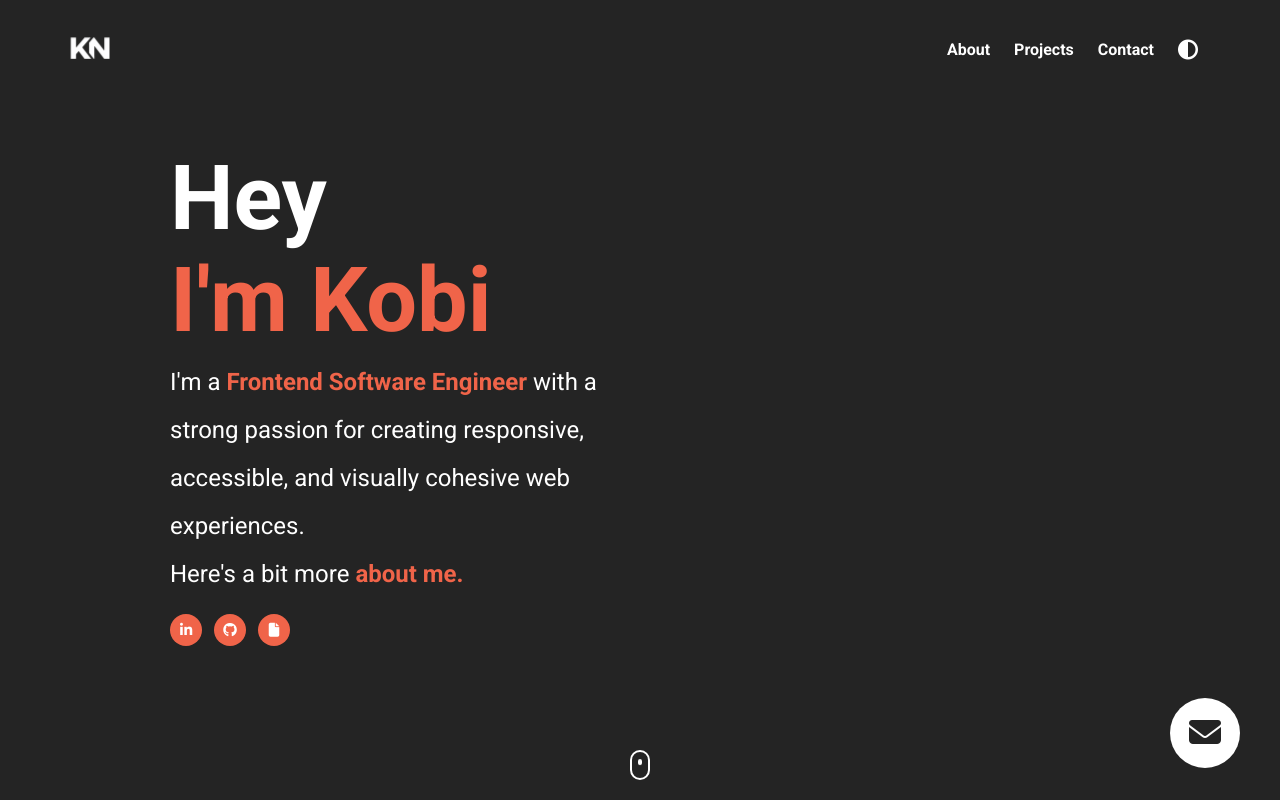
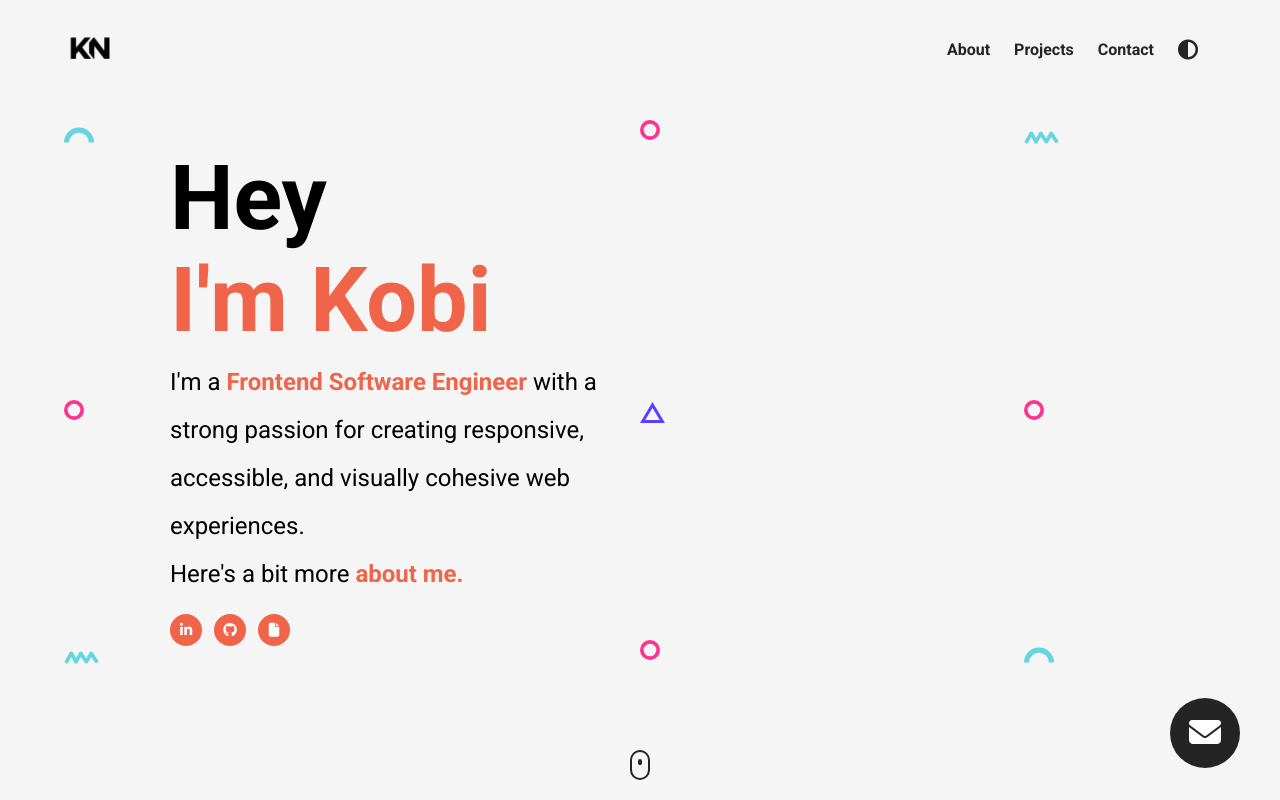
Before and after one commit to Kgithub7/Portfolio, a plain HTML site: page index.html in a window 1280 px wide. Both pictures are taken after a click on the icon 1188 px from the left and 49 px from the top of the page. Shown: the top 800 px of the page. Drawn offline with nearby package versions, Linux system fonts and the light colour scheme.

Commit message:
Add backgrond shapes

```diff
--- a/index.html
+++ b/index.html
@@ -22,8 +22,8 @@
       })();
     </script>
   </head>
-  <body>
-    <section id="landing-page">
+  <body class="dark-theme">
+    <section id="landing-page" onmousemove="moveBackground(event)">
       <nav>
         <figure>
           <img src="assets/KN logo.png" alt="" id="personal-logo" />
@@ -55,7 +55,7 @@
             <a
               href="#"
               class="nav__link--anchor link__hover-effect link__hover-effect--black"
-              ><i class="fa-solid fa-adjust" onclick="toggleContrast()"></i
+              ><i class="fa-solid fa-adjust" onclick="toggleDarkTheme()"></i
             ></a>
           </li>
         </ul>
@@ -170,6 +170,15 @@
           ></i>
         </div>
       </div>
+      <img class="shape shape--0" src="assets/semi circle.svg">
+      <img class="shape shape--1" src="assets/circle.svg">
+      <img class="shape shape--2" src="assets/squiggly.svg">
+      <img class="shape shape--3" src="assets/circle.svg">
+      <img class="shape shape--4" src="assets/triangle.svg">
+      <img class="shape shape--5" src="assets/circle.svg">
+      <img class="shape shape--6" src="assets/squiggly.svg">
+      <img class="shape shape--7" src="assets/circle.svg">
+      <img class="shape shape--8" src="assets/semi circle.svg">
     </section>
     <section id="projects">
       <div class="container">
--- a/script.js
+++ b/script.js
@@ -1,5 +1,18 @@
 let isModalOpen = false;
-let contrastToggle = false;
+let darkTheme = true;
+const scaleFactor = 1 / 20;
+
+function moveBackground(event) {
+  const shapes = document.querySelectorAll(".shape");
+  const x = event.clientX * scaleFactor;
+  const y = event.clientY * scaleFactor;
+
+  for (let i = 0; i < shapes.length; ++i) {
+    const isOdd = i % 2 === 1;
+    const boolInt = isOdd ? -1 : 1;
+    shapes[i].style.transform = `translate(${x * boolInt}px, ${y * boolInt}px)`;
+  }
+}
 
 function contact(event) {
   event.preventDefault();
@@ -26,8 +39,8 @@ function toggleModal() {
   document.body.classList.remove("modal--open");
 }
 
-function toggleContrast() {
-  contrastToggle = !contrastToggle;
-  if (contrastToggle) return document.body.classList.add("dark-theme");
+function toggleDarkTheme() {
+  darkTheme = !darkTheme;
+  if (darkTheme) return document.body.classList.add("dark-theme");
   document.body.classList.remove("dark-theme");
 }
--- a/style.css
+++ b/style.css
@@ -620,3 +620,50 @@ footer {
 .footer__copyright {
   color: white;
 }
+
+/*
+
+SHAPES
+
+*/
+
+.shape{
+  position: fixed;
+}
+
+.shape--0{
+  top: 15vh;
+  left: 5vw;
+}
+.shape--1{
+  top: 15vh;
+  left: 50vw;
+}
+.shape--2{
+  top: 15vh;
+  left: 80vw;
+}
+.shape--3{
+  top: 50vh;
+  left: 5vw;
+}
+.shape--4{
+  top: 50vh;
+  left: 50vw;
+}
+.shape--5{
+  top: 50vh;
+  left: 80vw;
+}
+.shape--6{
+  top: 80vh;
+  left: 5vw;
+}
+.shape--7{
+  top: 80vh;
+  left:50vw;
+}
+.shape--8{
+  top: 80vh;
+  left: 80vw;
+}
```
